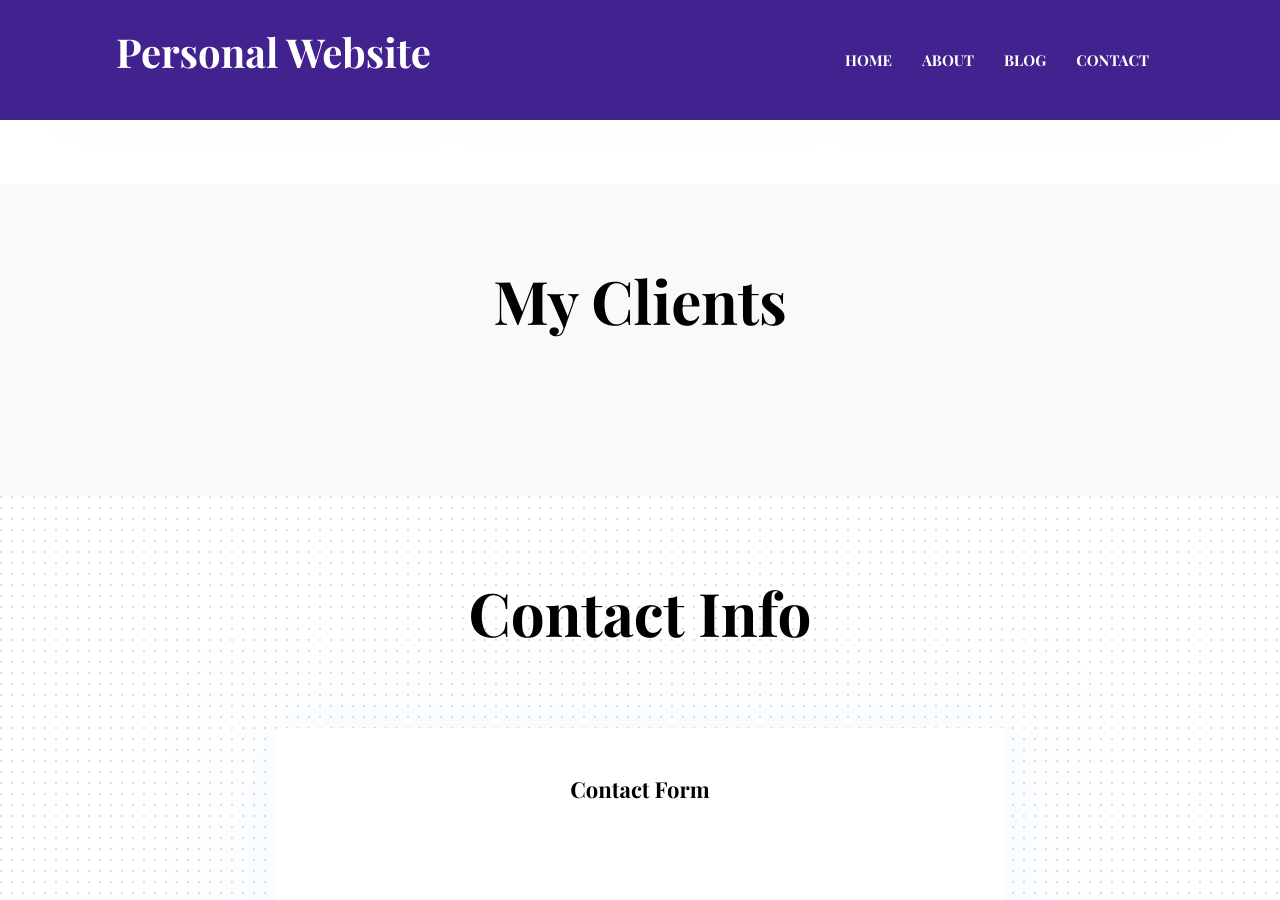
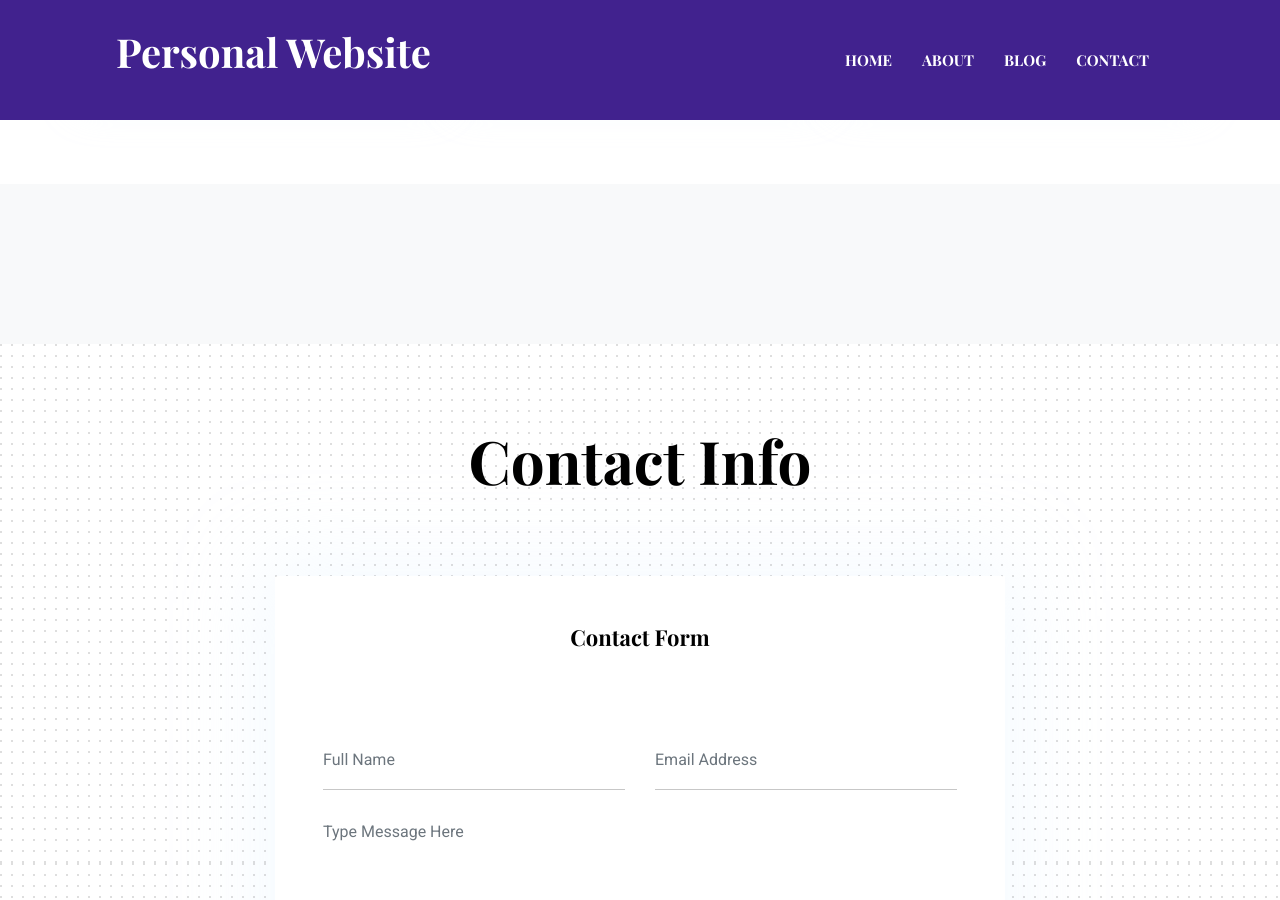
Before and after one commit to BIGTANGBRO/BIGTANGBRO.github.io, a Jekyll site: the page built from _pages/blog.html, in a window 1280 px wide and 900 px high, scrolled down 1614 px. Built offline with Jekyll 4.4.1, drawn with Linux system fonts in a browser that asks for light colours.

Commit message:
Update blog.html

```diff
--- a/_pages/blog.html
+++ b/_pages/blog.html
@@ -16,13 +16,5 @@ title: Blogs
 
 <!-- clients -->
 <section class="section bg-light">
-  <div class="container">
-    <div class="row">
-      <div class="col-12 text-center">
-        <h2 class="section-title">My Clients</h2>
-      </div>
-    </div>
-    {% include client-slider.html %}
-  </div>
 </section>
 <!-- /clients -->
```
